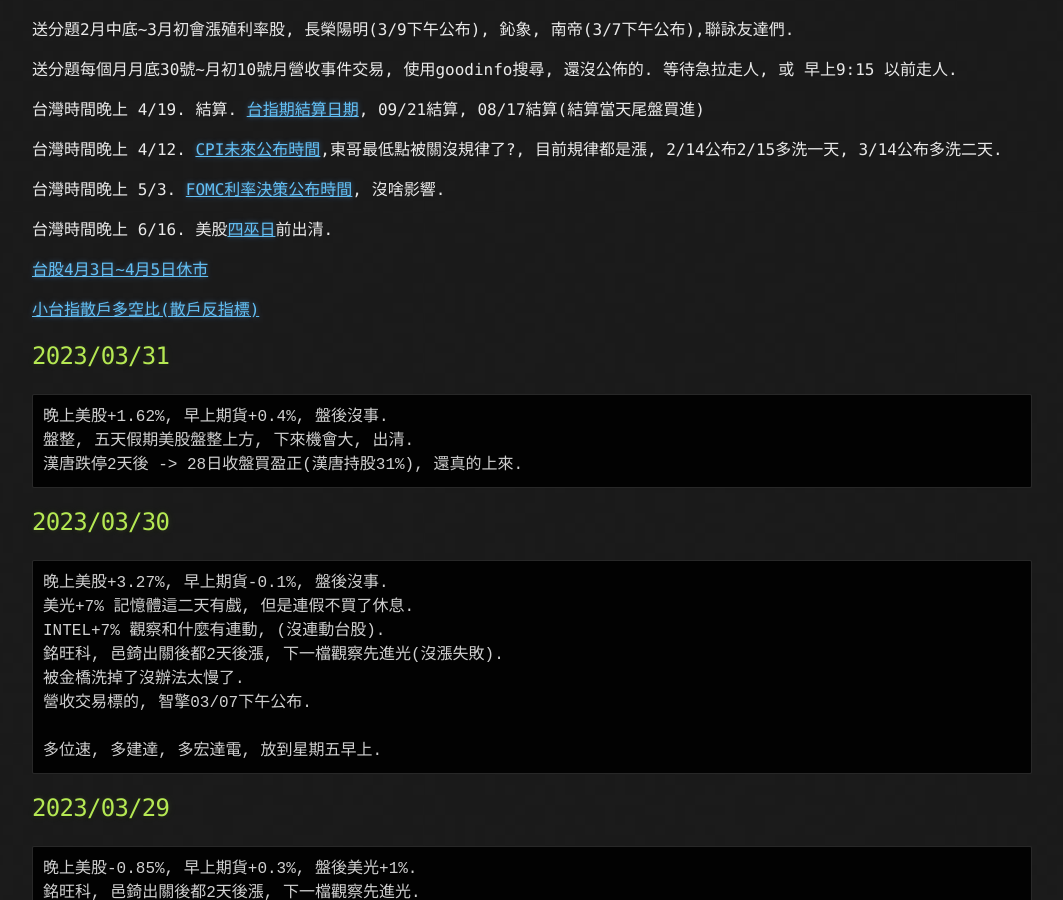
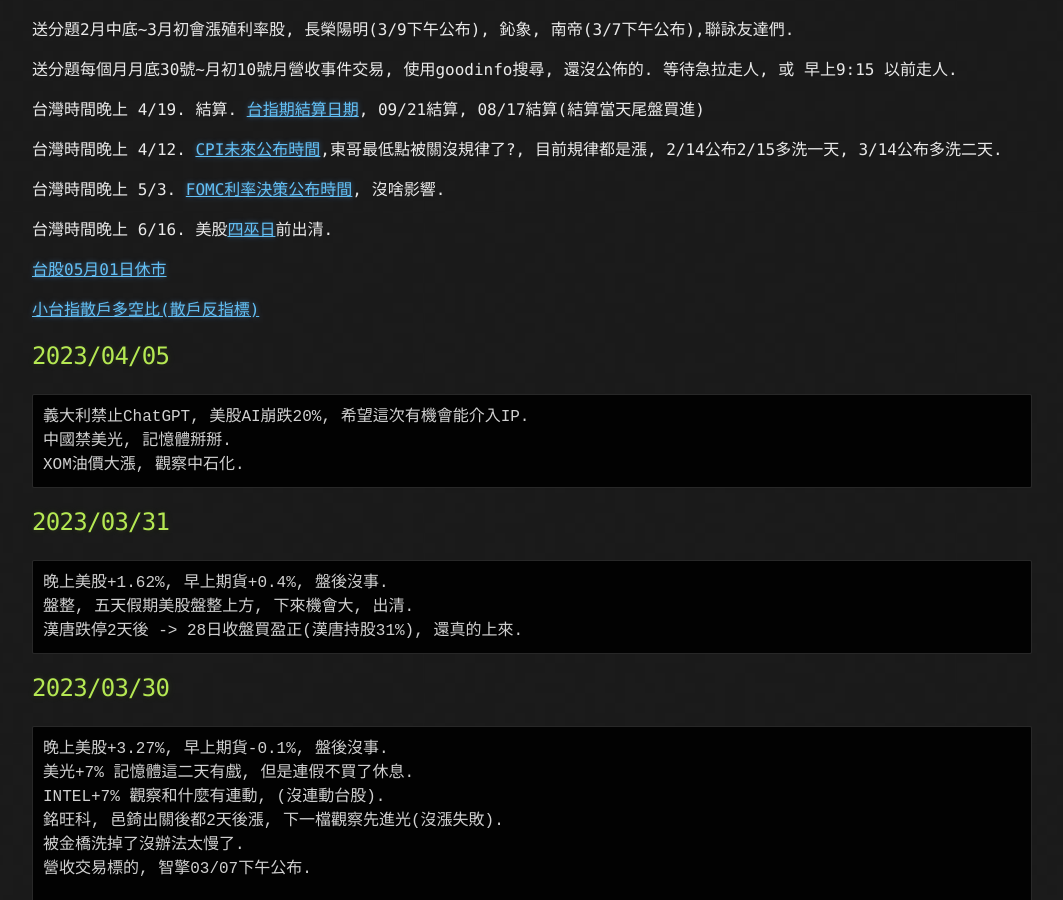
Before and after one commit to lepg5487/Stock_God, a Jekyll site: the page built from index.md, in a window 1280 px wide and 900 px high, scrolled down 320 px. Shown: the whole window, without its empty margins (108-1171 px from the left). Built offline with Jekyll 4.4.1, drawn with Linux system fonts in a browser that asks for light colours; our own code applies the rules of GitHub Pages for plain Markdown files.

Commit message:
Update index.md

````diff
--- a/index.md
+++ b/index.md
@@ -18,9 +18,16 @@
 
 台灣時間晚上 6/16. 美股[四巫日](https://www.taifex.com.tw/file/taifex/CHINESE/4/2023Calendar_cv1.pdf)前出清.
 
-[台股4月3日~4月5日休市](https://www.twse.com.tw/zh/holidaySchedule/holidaySchedule)
+[台股05月01日休市](https://www.twse.com.tw/zh/holidaySchedule/holidaySchedule)
 
 [小台指散戶多空比(散戶反指標)](https://www.macromicro.me/charts/20069/tw-mtx-long-to-short-ratio-of-individual-player)
+
+## 2023/04/05
+```
+義大利禁止ChatGPT, 美股AI崩跌20%, 希望這次有機會能介入IP.
+中國禁美光, 記憶體掰掰.
+XOM油價大漲, 觀察中石化.
+```
 
 ## 2023/03/31
 ```
````
